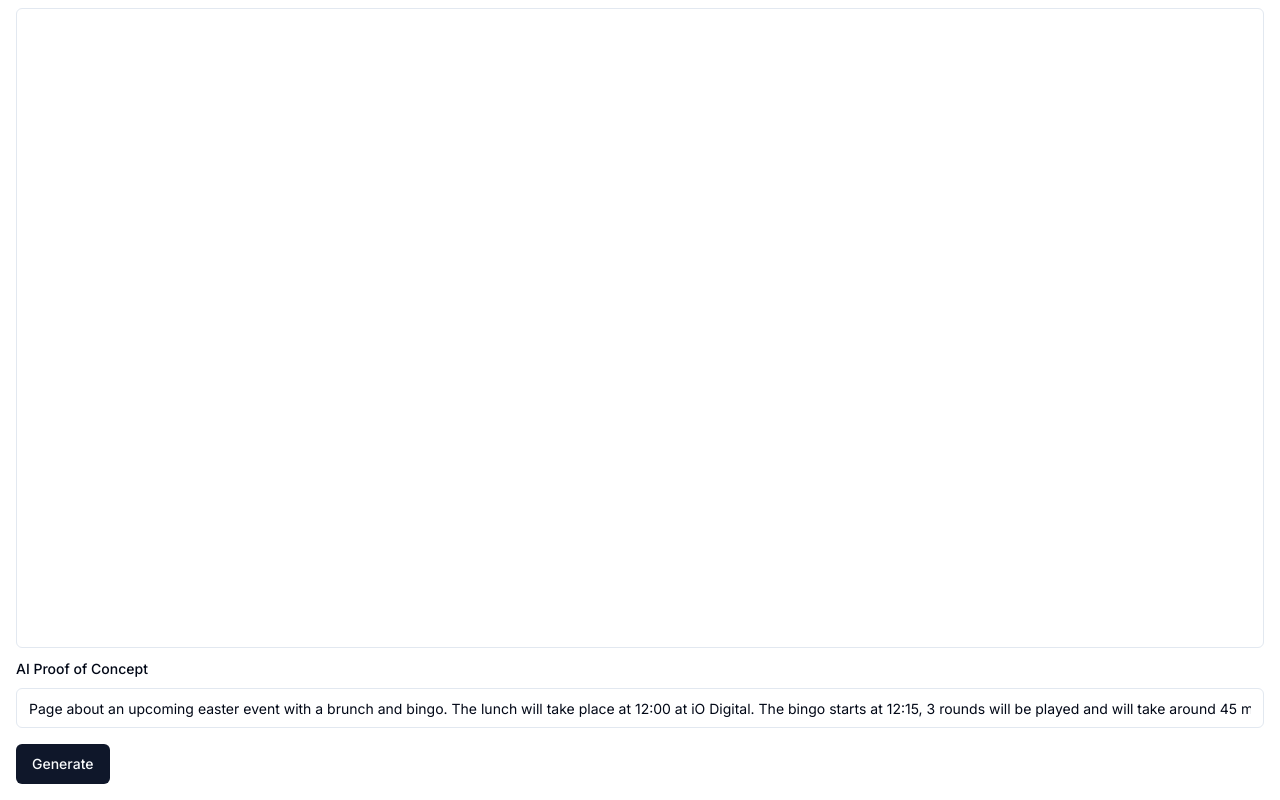
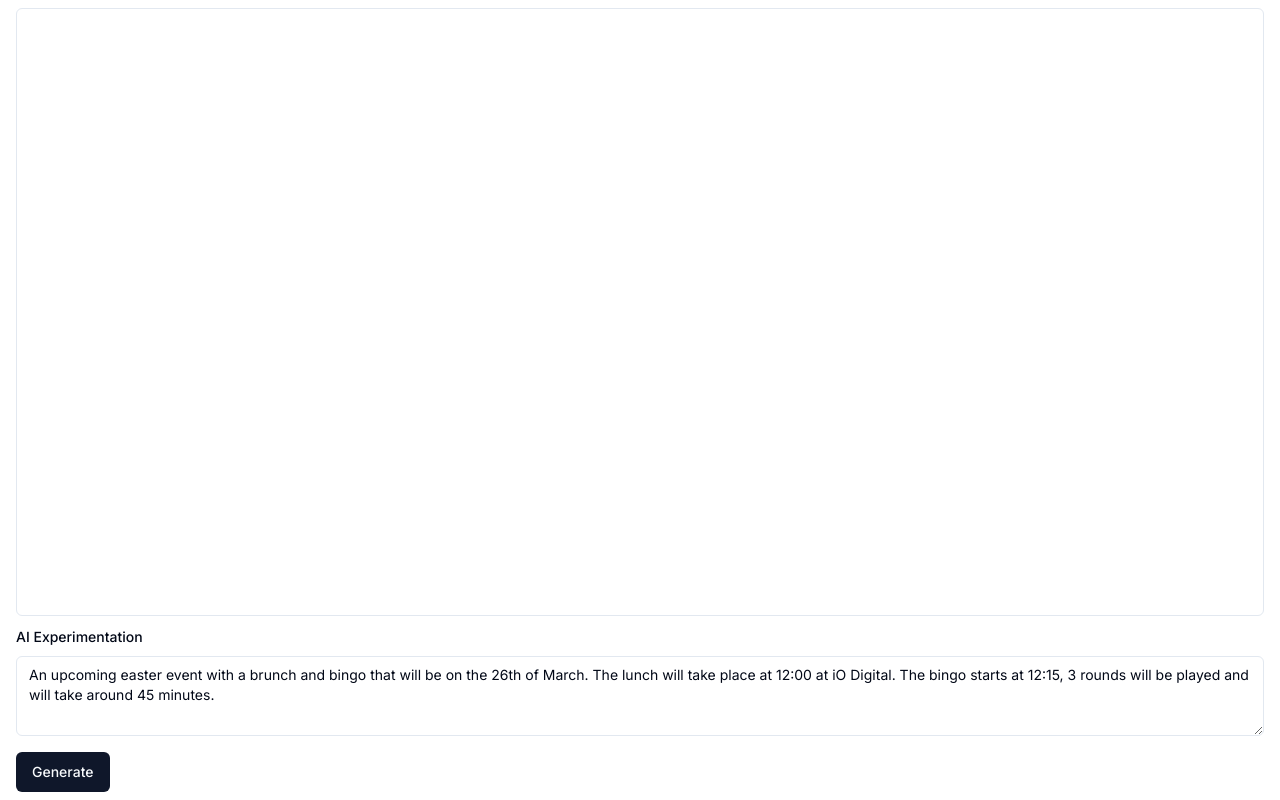
Before and after one commit to Luuk/afg-frontend, a Next.js app: page / in a window 1280 px wide. Built offline with nearby package versions, Linux system fonts and the light colour scheme.

Commit message:
Changed input field to a textarea

```diff
--- a/src/app/layout.tsx
+++ b/src/app/layout.tsx
@@ -14,7 +14,7 @@ export const metadata: Metadata = {
 const RootLayout: React.FC<{ children: React.ReactNode }> = ({ children }) => {
   return (
     <html lang='en'>
-      <body className={cn(inter.className, 'px-4 pt-2')}>{children}</body>
+      <body className={cn(inter.className, 'px-4 py-2')}>{children}</body>
     </html>
   );
 };
--- a/src/app/page.tsx
+++ b/src/app/page.tsx
@@ -11,7 +11,7 @@ const GenerationPage = () => {
     <div className='h-full'>
       <HtmlFrame
         htmlString={response}
-        className='h-[calc(100vh-10rem)] w-full'
+        className='h-[calc(100vh-12rem)] w-full'
       />
       <InstructionsForm
         onSubmit={generateHtml}
--- a/src/components/instructions-form.tsx
+++ b/src/components/instructions-form.tsx
@@ -5,7 +5,7 @@ import { Button } from '@/components/ui/button';
 import DownloadHtmlButton from '@/components/download-html-button';
 import { Label } from '@/components/ui/label';
 import { Form, FormField, FormItem, FormMessage } from '@/components/ui/form';
-import { Input } from '@/components/ui/input';
+import { Textarea } from '@/components/ui/textarea';
 import { SubmitHandler, useForm } from 'react-hook-form';
 
 interface InstructionsFormProps {
@@ -27,7 +27,7 @@ const InstructionsForm: React.FC<InstructionsFormProps> = ({
   const form = useForm({
     defaultValues: {
       instructions:
-        'Page about an upcoming easter event with a brunch and bingo. The lunch will take place at 12:00 at iO Digital. The bingo starts at 12:15, 3 rounds will be played and will take around 45 minutes.',
+        'An upcoming easter event with a brunch and bingo that will be on the 26th of March. The lunch will take place at 12:00 at iO Digital. The bingo starts at 12:15, 3 rounds will be played and will take around 45 minutes.',
     },
   });
   return (
@@ -40,8 +40,8 @@ const InstructionsForm: React.FC<InstructionsFormProps> = ({
               name='instructions'
               render={({ field }) => (
                 <FormItem>
-                  <Label>AI Proof of Concept</Label>
-                  <Input placeholder='Instructions' {...field} />
+                  <Label>AI Experimentation</Label>
+                  <Textarea placeholder='Instructions' {...field} />
                   <FormMessage />
                 </FormItem>
               )}
--- a/src/components/ui/input.tsx
+++ /dev/null
@@ -1,25 +0,0 @@
-import * as React from 'react';
-
-import { cn } from '@/lib/utils';
-
-export interface InputProps
-  extends React.InputHTMLAttributes<HTMLInputElement> {}
-
-const Input = React.forwardRef<HTMLInputElement, InputProps>(
-  ({ className, type, ...props }, ref) => {
-    return (
-      <input
-        type={type}
-        className={cn(
-          'flex h-10 w-full rounded-md border border-input bg-background px-3 py-2 text-sm ring-offset-background transition file:border-0 file:bg-transparent file:text-sm file:font-medium placeholder:text-muted-foreground focus-visible:outline-none focus-visible:ring-2 focus-visible:ring-ring focus-visible:ring-offset-2 disabled:cursor-not-allowed disabled:opacity-50',
-          className
-        )}
-        ref={ref}
-        {...props}
-      />
-    );
-  }
-);
-Input.displayName = 'Input';
-
-export { Input };
--- /dev/null
+++ b/src/components/ui/textarea.tsx
@@ -0,0 +1,24 @@
+import * as React from "react"
+
+import { cn } from "@/lib/utils"
+
+export interface TextareaProps
+  extends React.TextareaHTMLAttributes<HTMLTextAreaElement> {}
+
+const Textarea = React.forwardRef<HTMLTextAreaElement, TextareaProps>(
+  ({ className, ...props }, ref) => {
+    return (
+      <textarea
+        className={cn(
+          "flex min-h-[80px] w-full rounded-md border border-input bg-background px-3 py-2 text-sm ring-offset-background placeholder:text-muted-foreground focus-visible:outline-none focus-visible:ring-2 focus-visible:ring-ring focus-visible:ring-offset-2 disabled:cursor-not-allowed disabled:opacity-50",
+          className
+        )}
+        ref={ref}
+        {...props}
+      />
+    )
+  }
+)
+Textarea.displayName = "Textarea"
+
+export { Textarea }
```
